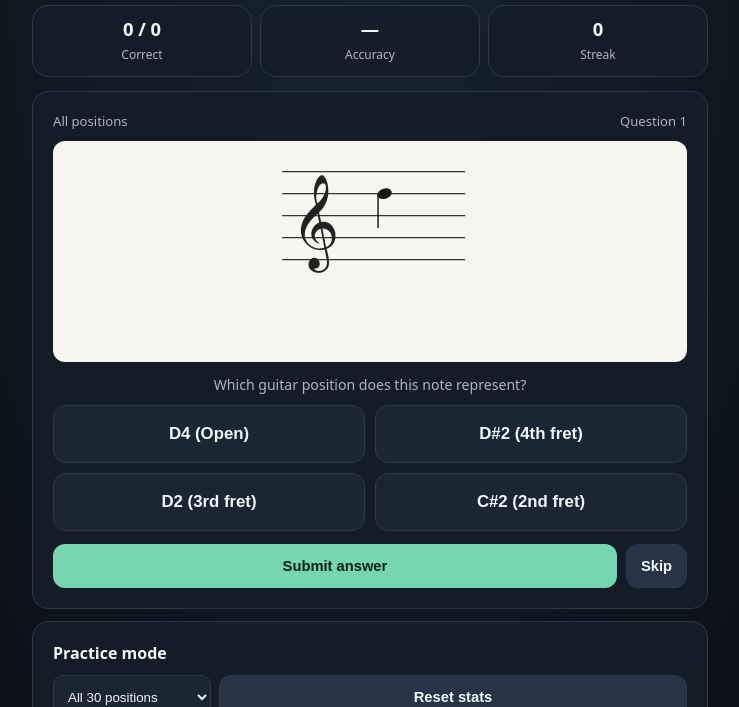
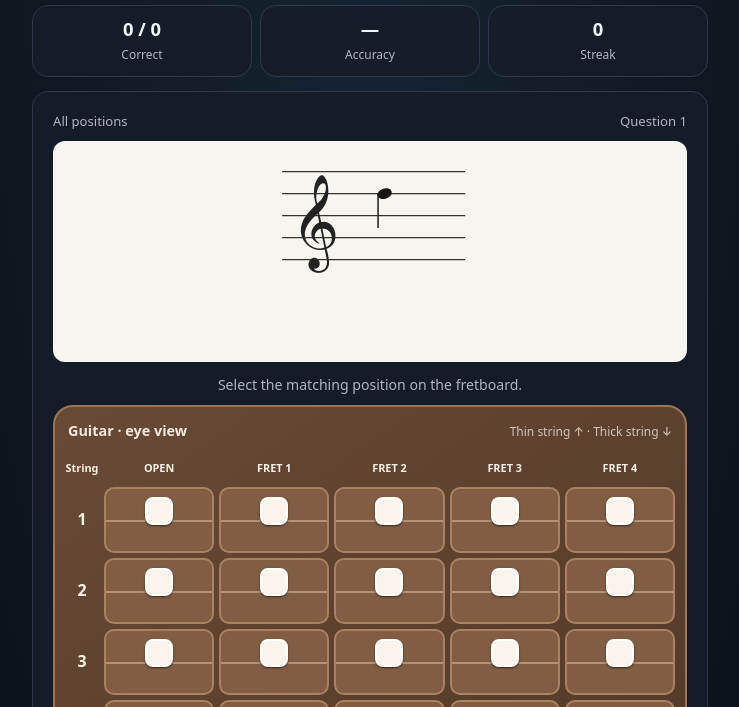
Before and after one commit to rithvick0408/Guitar-note-trainer, a plain HTML site: page index.html in a window 1280 px wide. Shown: the part 86-793 px from the top of the page, without its empty margins (270-1009 px from the left). Drawn offline with Linux system fonts and the light colour scheme.

Commit message:
Add files via upload

```diff
--- a/index.html
+++ b/index.html
@@ -18,7 +18,25 @@ header{display:flex;align-items:center;justify-content:space-between;padding:18p
 .card{padding:16px;margin:12px 0}.question-top{display:flex;justify-content:space-between;align-items:center;color:var(--muted);font-size:.82rem;margin-bottom:10px}
 .staff-wrap{background:#f7f5ef;border-radius:12px;padding:8px 4px;overflow:hidden}.staff-wrap svg{display:block;width:100%;height:auto;max-height:205px}
 .prompt{text-align:center;color:var(--muted);font-size:.88rem;margin:13px 0 10px}
-.answers{display:grid;grid-template-columns:1fr 1fr;gap:10px}.answer{border:1px solid var(--line);background:var(--panel2);color:var(--text);padding:15px 8px;border-radius:13px;font-size:1rem;font-weight:650;min-height:58px;cursor:pointer;touch-action:manipulation}.answer:active{transform:scale(.985)}.answer:disabled{cursor:default;opacity:1}.answer.correct{border-color:var(--good);background:#15372c}.answer.wrong{border-color:var(--bad);background:#3b2025}
+/* Interactive guitar fretboard answer grid */
+.fretboard-wrap{background:linear-gradient(145deg,#684a35,#503725);border:2px solid #9b7657;border-radius:20px;padding:12px 10px 14px;overflow:hidden}
+.fretboard-heading{display:flex;justify-content:space-between;align-items:center;gap:8px;padding:2px 3px 12px;color:#f4e8dc;font-weight:750;font-size:.9rem}
+.fretboard-heading span:last-child{font-weight:500;color:#d2c4b8;font-size:.75rem;text-align:right}
+.fretboard{display:grid;grid-template-columns:34px repeat(5,minmax(0,1fr));gap:5px;align-items:stretch}
+.fretboard-label{display:flex;align-items:center;justify-content:center;color:#f7eee5;font-size:.68rem;font-weight:750;min-height:28px;text-align:center}
+.fretboard-string{display:flex;align-items:center;justify-content:center;color:#fff4e9;font-size:1rem;font-weight:750}
+.fret-cell{position:relative;min-width:0;height:66px;border:2px solid #a98261;border-radius:10px;background:#805d43;display:flex;align-items:flex-start;justify-content:center;padding:8px 3px;cursor:pointer;touch-action:manipulation}
+.fret-cell::after{content:"";position:absolute;left:0;right:0;top:50%;height:2px;background:#c4a487;opacity:.75;pointer-events:none}
+.fret-cell:active{transform:scale(.97)}
+.fret-cell .dot{position:relative;z-index:1;width:28px;height:28px;border-radius:8px;background:#fbf4ed;border:2px solid #fff;box-shadow:0 1px 2px #392719}
+.fret-cell.selected{border:3px solid #75d6b0;background:#9b7657}
+.fret-cell.selected .dot{background:#75d6b0;border-color:#d7ffec}
+.fret-cell:disabled{cursor:default;opacity:1}
+.fret-cell.correct{border:3px solid #75e0b2;background:#245c48}
+.fret-cell.correct .dot{background:#75e0b2;border-color:#d9ffec}
+.fret-cell.wrong{border:3px solid #ff8296;background:#713b48}
+.fret-cell.wrong .dot{background:#ff8296;border-color:#ffe0e6}
+@media(max-width:390px){.fretboard-wrap{padding:10px 7px}.fretboard{grid-template-columns:27px repeat(5,minmax(0,1fr));gap:4px}.fret-cell{height:57px;padding-top:7px}.fret-cell .dot{width:24px;height:24px}.fretboard-heading{font-size:.82rem}}
 .feedback{display:none;border-radius:12px;padding:12px;margin-top:12px;font-size:.9rem}.feedback.show{display:block}.feedback.good{background:#15372c;color:#d9ffed}.feedback.bad{background:#3b2025;color:#ffe3e3}
 .actions{display:flex;gap:9px;margin-top:13px}.primary,.secondary{border:0;border-radius:12px;padding:13px 14px;font-weight:700;font-size:.92rem;cursor:pointer}.primary{background:var(--accent);color:#082019;flex:1}.secondary{background:#263446;color:var(--text);border:1px solid var(--line)}
 .section-title{font-size:1rem;margin:0 0 8px}.muted{color:var(--muted);font-size:.84rem}.weak-list{display:grid;gap:8px}.weak-row{display:flex;justify-content:space-between;gap:12px;padding:9px 10px;background:var(--panel2);border-radius:10px;font-size:.84rem}.weak-row span:last-child{color:var(--muted)}
@@ -47,8 +65,14 @@ footer{text-align:center;color:#8493a5;font-size:.74rem;padding:14px}
 <section class="card">
   <div class="question-top"><span id="modeLabel">All positions</span><span id="questionCount">Question 1</span></div>
   <div class="staff-wrap" id="staff" aria-label="Treble clef staff notation"></div>
-  <p class="prompt">Which guitar position does this note represent?</p>
-  <div class="answers" id="answers"></div>
+  <p class="prompt">Select the matching position on the fretboard.</p>
+  <div class="fretboard-wrap">
+    <div class="fretboard-heading"><span>Guitar · eye view</span><span>Thin string ↑ · Thick string ↓</span></div>
+    <div class="fretboard" id="fretboard" aria-label="Guitar fretboard answer grid">
+      <div class="fretboard-label">String</div>
+      <div class="fretboard-label">OPEN</div><div class="fretboard-label">FRET 1</div><div class="fretboard-label">FRET 2</div><div class="fretboard-label">FRET 3</div><div class="fretboard-label">FRET 4</div>
+    </div>
+  </div>
   <div class="feedback" id="feedback" role="status" aria-live="polite"></div>
   <div class="actions"><button class="primary" id="next" disabled>Submit answer</button><button class="secondary" id="skip">Skip</button></div>
 </section>
@@ -179,23 +203,6 @@ footer{text-align:center;color:#8493a5;font-size:.74rem;padding:14px}
     for(const x of weights){r-=x.w;if(r<=0)return x.p}
     return positions[0];
   }
-  function makeOptions(correct){
-    const candidates=positions.filter(p=>p.id!==correct.id);
-    const score=p=>{
-      let s=0;
-      if(p.note===correct.note)s+=100;
-      if(p.string===correct.string && Math.abs(p.fret-correct.fret)===1)s+=80;
-      if(p.string===correct.string)s+=45;
-      if(p.fret===correct.fret)s+=20;
-      const idxA=positions.indexOf(p),idxB=positions.indexOf(correct);
-      if(Math.abs(idxA-idxB)<=2)s+=10;
-      return s+Math.random()*8;
-    };
-    candidates.sort((a,b)=>score(b)-score(a));
-    const chosen=[correct,...candidates.slice(0,3)];
-    for(let i=chosen.length-1;i>0;i--){const j=Math.floor(Math.random()*(i+1));[chosen[i],chosen[j]]=[chosen[j],chosen[i]]}
-    return chosen;
-  }
   function newQuestion(){
     current=weightedTarget();selected=null;answered=false;questionNo++;
     $("staff").innerHTML=staffSVG(current);
@@ -203,12 +210,31 @@ footer{text-align:center;color:#8493a5;font-size:.74rem;padding:14px}
     $("modeLabel").textContent=$("mode").value==="weak"?"Weak positions first":"All positions";
     $("feedback").className="feedback";$("feedback").textContent="";
     $("next").textContent="Submit answer";$("next").disabled=true;
-    $("answers").innerHTML="";
-    makeOptions(current).forEach((p,i)=>{
-      const b=document.createElement("button");b.className="answer";b.textContent=p.label;b.type="button";
-      b.addEventListener("click",()=>{if(answered)return;selected=p.id;document.querySelectorAll(".answer").forEach(x=>x.style.outline="none");b.style.outline="2px solid var(--accent)";$("next").disabled=false});
-      $("answers").appendChild(b);
-    });
+    const board=$("fretboard");
+    board.querySelectorAll(".fret-cell").forEach(cell=>cell.remove());
+    // Eye view: 1st (thin/high E) string at the top, 6th (thick/low E) at the bottom.
+    for(let stringNo=1;stringNo<=6;stringNo++){
+      const label=document.createElement("div");
+      label.className="fretboard-string";
+      label.textContent=stringNo;
+      board.appendChild(label);
+      for(let fret=0;fret<=4;fret++){
+        const pos=positions.find(x=>x.string===stringNo && x.fret===fret);
+        const cell=document.createElement("button");
+        cell.type="button";
+        cell.className="fret-cell";
+        cell.dataset.position=pos.id;
+        cell.setAttribute("aria-label",`String ${stringNo}, ${fret===0?"open":`fret ${fret}`}`);
+        cell.innerHTML='<span class="dot" aria-hidden="true"></span>';
+        cell.addEventListener("click",()=>{
+          if(answered)return;
+          selected=pos.id;
+          board.querySelectorAll(".fret-cell").forEach(x=>x.classList.toggle("selected",x===cell));
+          $("next").disabled=false;
+        });
+        board.appendChild(cell);
+      }
+    }
     $("skip").disabled=false;
   }
   function submit(){
@@ -220,11 +246,11 @@ footer{text-align:center;color:#8493a5;font-size:.74rem;padding:14px}
       bucket.seen++;
       const correct=selected===current.id;
       if(correct){data.correct++;data.streak++}else{bucket.miss++;data.streak=0}
-      document.querySelectorAll(".answer").forEach(b=>{
-        b.disabled=true;
-        const p=positions.find(x=>x.label===b.textContent);
-        if(p.id===current.id)b.classList.add("correct");
-        else if(p.id===selected)b.classList.add("wrong");
+      document.querySelectorAll(".fret-cell").forEach(cell=>{
+        cell.disabled=true;
+        if(cell.dataset.position===current.id)cell.classList.add("correct");
+        else if(cell.dataset.position===selected)cell.classList.add("wrong");
+        cell.classList.remove("selected");
       });
       const fret=current.fret===0?"Open":`${current.fret}${ordinal(current.fret)} fret`;
       $("feedback").className=`feedback show ${correct?"good":"bad"}`;
```
